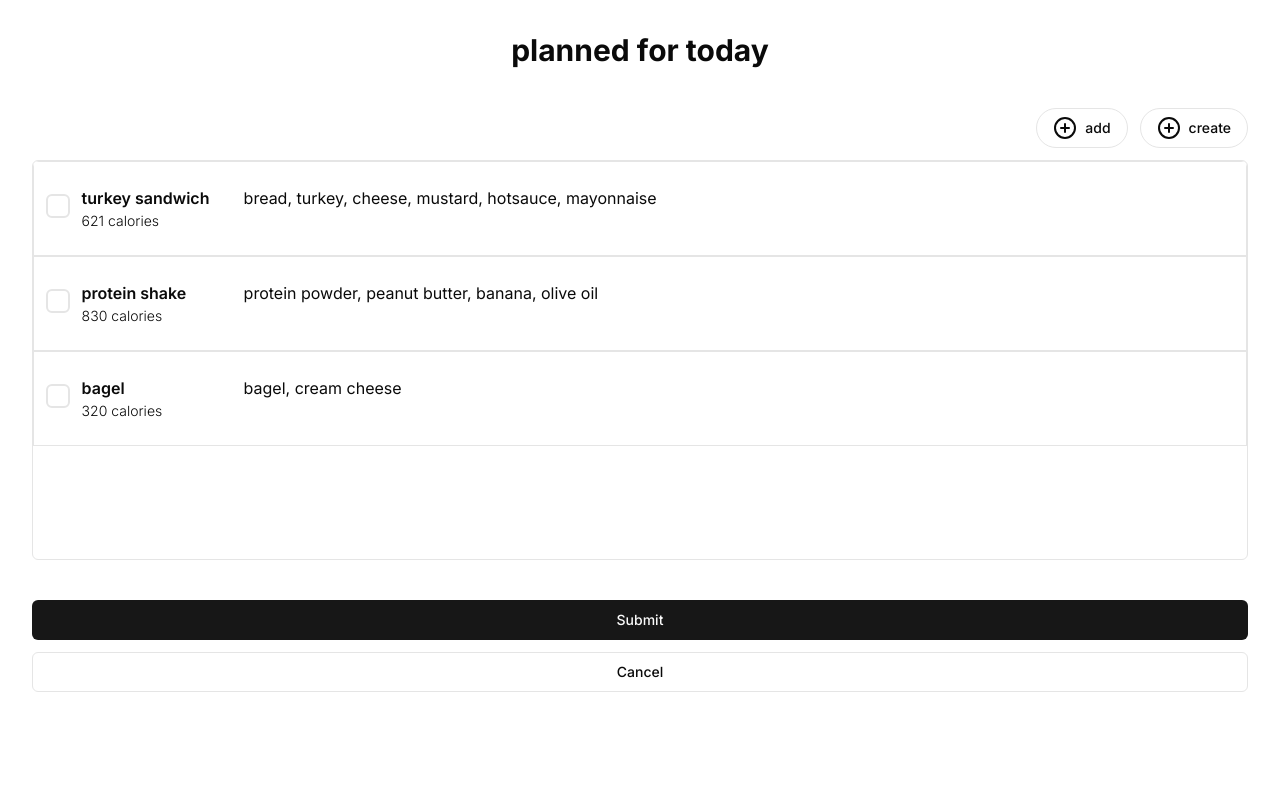
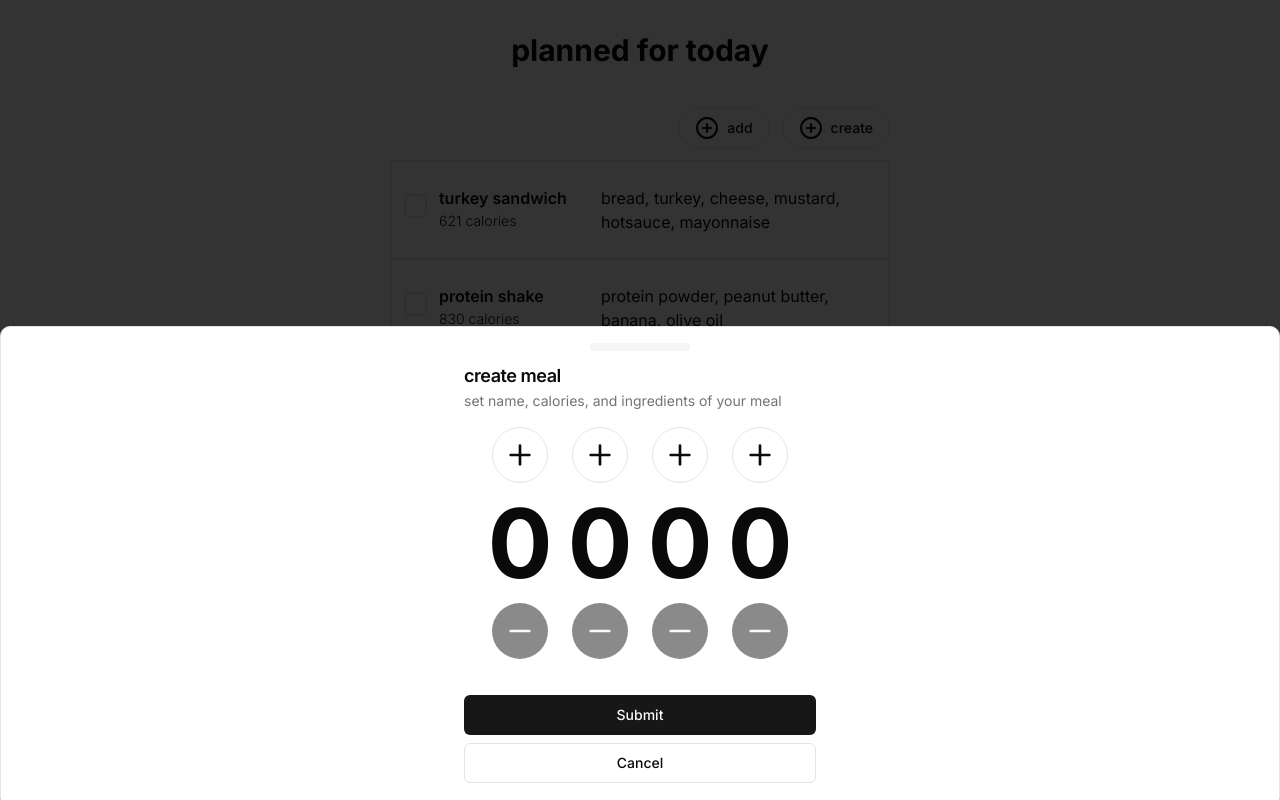
Before and after one commit to bryson-g/calor-contour, a Next.js app: page /plan in a window 1280 px wide. Both pictures are taken after a click on the button "create". Built offline with nearby package versions, Linux system fonts and the light colour scheme.

Commit message:
add create drawer

```diff
--- a/src/app/plan/page.tsx
+++ b/src/app/plan/page.tsx
@@ -11,10 +11,7 @@ export default async function Home() {
 
       <PlanUI meals={meals} />
 
-      <div className="flex flex-col w-full gap-3">
-        <Button type="submit">Submit</Button>
-        <Button variant="outline">Cancel</Button>
-      </div>
+
     </div>
   );
 }
--- a/src/app/plan/plan-ui.tsx
+++ b/src/app/plan/plan-ui.tsx
@@ -1,6 +1,17 @@
 "use client";
 
 import { Button } from "@/components/ui/button";
+import CaloriePicker from "@/components/ui/calorie-picker";
+import {
+  Drawer,
+  DrawerClose,
+  DrawerContent,
+  DrawerDescription,
+  DrawerFooter,
+  DrawerHeader,
+  DrawerTitle,
+  DrawerTrigger,
+} from "@/components/ui/drawer";
 import { Meal } from "@/components/ui/meal-card";
 import MealSelector from "@/components/ui/meal-selector";
 import { PlusCircle, Trash2 } from "lucide-react";
@@ -16,8 +27,8 @@ export default function PlanUI({ meals }: { meals: Meal[] }) {
   }
 
   return (
-    <div className="w-full">
-      <div className="flex justify-end mb-3 gap-3">
+    <div className="w-full flex flex-col items-center max-w-[500px]">
+      <div className="flex justify-end mb-3 gap-3 w-full">
         {selected.length > 0 && (
           <Button
             className="bg-red-500 rounded-full w-15 h-10 gap-2"
@@ -29,9 +40,7 @@ export default function PlanUI({ meals }: { meals: Meal[] }) {
         <Button className="flex gap-2 rounded-full" variant="outline">
           <PlusCircle /> add
         </Button>
-        <Button className="flex gap-2 rounded-full" variant="outline">
-          <PlusCircle /> create
-        </Button>
+        <CreateMeal />
       </div>
       <div className="h-[50vh] w-full">
         <MealSelector
@@ -40,6 +49,53 @@ export default function PlanUI({ meals }: { meals: Meal[] }) {
           setSelected={setSelected}
         />
       </div>
+      <div className="flex flex-col w-full gap-3 mt-8 ">
+        <Button type="submit">submit</Button>
+        <Button variant="outline">cancel</Button>
+      </div>
     </div>
   );
 }
+
+function CreateMeal() {
+  const [thousandsDigit, setThousandsDigit] = useState<number>(0);
+  const [hundredsDigit, setHundredsDigit] = useState<number>(0);
+  const [tensDigit, setTensDigit] = useState<number>(0);
+  const [onesDigit, setOnesDigit] = useState<number>(0);
+
+  return (
+    <Drawer>
+      <DrawerTrigger asChild>
+        <Button className="flex gap-2 rounded-full" variant="outline">
+          <PlusCircle /> create
+        </Button>
+      </DrawerTrigger>
+      <DrawerContent>
+        <div className="mx-auto w-full max-w-sm">
+          <DrawerHeader>
+            <DrawerTitle>create meal</DrawerTitle>
+            <DrawerDescription>
+              set name, calories, and ingredients of your meal
+            </DrawerDescription>
+          </DrawerHeader>
+          <CaloriePicker
+            setThousandsDigit={setThousandsDigit}
+            setHundredsDigit={setHundredsDigit}
+            setTensDigit={setTensDigit}
+            setOnesDigit={setOnesDigit}
+            thousandsDigit={thousandsDigit}
+            hundredsDigit={hundredsDigit}
+            tensDigit={tensDigit}
+            onesDigit={onesDigit}
+          />
+          <DrawerFooter className="mt-5">
+            <Button>Submit</Button>
+            <DrawerClose asChild>
+              <Button variant="outline">Cancel</Button>
+            </DrawerClose>
+          </DrawerFooter>
+        </div>
+      </DrawerContent>
+    </Drawer>
+  );
+}
```
